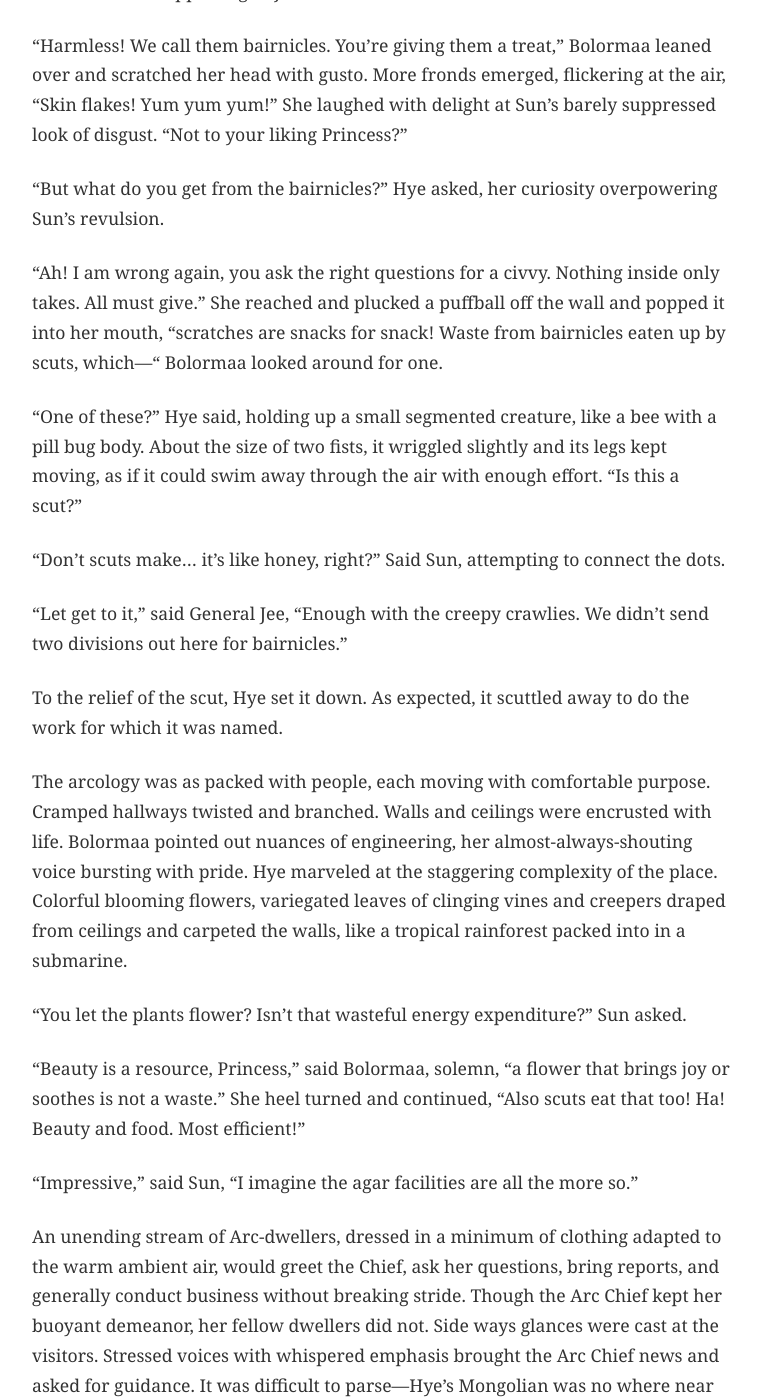
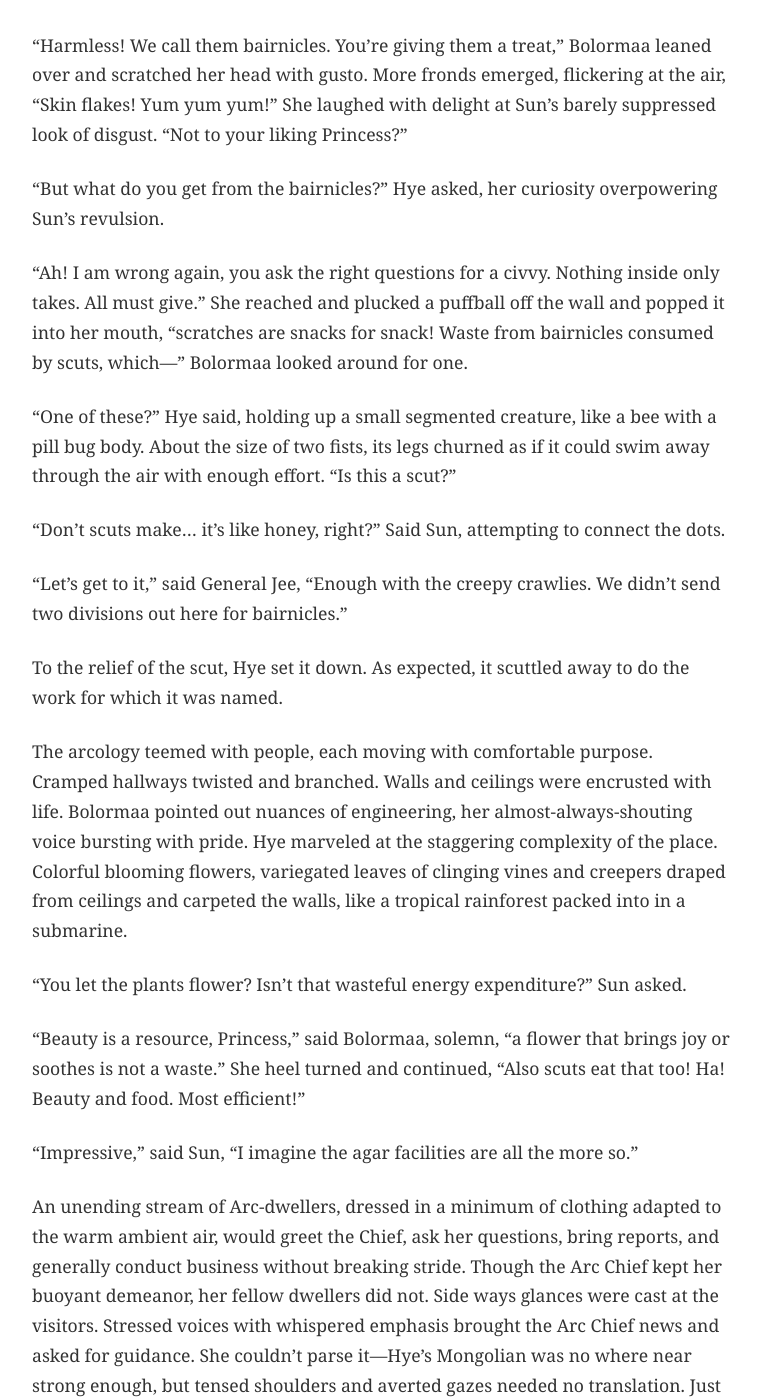
Before and after one commit to kmunki/kmunki.github.io, a Jekyll site: the page built from _fiction/violet/017-chapter-07.md, in a window 1280 px wide and 1400 px high, scrolled down 479 px. Shown: the whole window, without its empty margins (258-1018 px from the left). Built offline with Jekyll 4.4.1, drawn with Linux system fonts in a browser that asks for light colours; some of the changed text lies outside the part shown.

Commit message:
Polish Ch 7: Structure, precision, compression
Applied 14 improvements:
- Opening structure: Lead with contrast, consolidate metaphors
- Filter removal: Direct sensory experience (breath pulled, she heard)
- Verb precision: teemed, churned, consumed, uneven gait
- Compression: Remove redundancy in descriptions
- Grammar: Let's, verb tense consistency

Full review in PR.

🤖 Generated with Claude Code
Co-Authored-By: Claude <noreply@anthropic.com>

```diff
--- a/_fiction/violet/017-chapter-07.md
+++ b/_fiction/violet/017-chapter-07.md
@@ -7,23 +7,23 @@ permalink: /fiction/violet/chapter-07/
 act: 1
 date: November 02, 2025
 ---
-The narrow interior hallway of the Olgoi felt like being in a capillary. It had no grand entryway. The Olgoi was both space ship and hazmat suit for a city; able to keep generations safe if need be. Form did not merely follow function, it genuflected. Hye could almost feel her breath being pulled and her skin drying as those minor wastes were drawn away. The Stump scratched at herself and a small cluster of what looked like puffball mushrooms growing on the wall began flicking out feather-like appendages. Jee recoiled.
+The Olgoi had no grand entryway. The narrow interior hallway felt like being in a capillary—the arcology was both spaceship and hazmat suit for a city, built to keep generations safe. Form did not merely follow function; it genuflected. Her breath pulled away, her skin drying as the walls drew those minor wastes from her body. The Stump scratched at herself and a small cluster of what looked like puffball mushrooms growing on the wall began flicking out feather-like appendages. Jee recoiled.
 
 “Harmless! We call them bairnicles. You’re giving them a treat,” Bolormaa leaned over and scratched her head with gusto. More fronds emerged, flickering at the air, “Skin flakes! Yum yum yum!” She laughed with delight at Sun’s barely suppressed look of disgust. “Not to your liking Princess?”
 
 “But what do you get from the bairnicles?” Hye asked, her curiosity overpowering Sun’s revulsion.
 
-“Ah! I am wrong again, you ask the right questions for a civvy. Nothing inside only takes. All must give.” She reached and plucked a puffball off the wall and popped it into her mouth, “scratches are snacks for snack! Waste from bairnicles eaten up by scuts, which—“ Bolormaa looked around for one.
+"Ah! I am wrong again, you ask the right questions for a civvy. Nothing inside only takes. All must give." She reached and plucked a puffball off the wall and popped it into her mouth, "scratches are snacks for snack! Waste from bairnicles consumed by scuts, which—" Bolormaa looked around for one.
 
-“One of these?” Hye said, holding up a small segmented creature, like a bee with a pill bug body. About the size of two fists, it wriggled slightly and its legs kept moving, as if it could swim away through the air with enough effort. “Is this a scut?”
+"One of these?" Hye said, holding up a small segmented creature, like a bee with a pill bug body. About the size of two fists, its legs churned as if it could swim away through the air with enough effort. "Is this a scut?"
 
 “Don’t scuts make… it’s like honey, right?” Said Sun, attempting to connect the dots.
 
-“Let get to it,” said General Jee, “Enough with the creepy crawlies. We didn’t send two divisions out here for bairnicles.”
+"Let's get to it," said General Jee, "Enough with the creepy crawlies. We didn't send two divisions out here for bairnicles."
 
 To the relief of the scut, Hye set it down. As expected, it scuttled away to do the work for which it was named.
 
-The arcology was as packed with people, each moving with comfortable purpose. Cramped hallways twisted and branched. Walls and ceilings were encrusted with life. Bolormaa pointed out nuances of engineering, her almost-always-shouting voice bursting with pride. Hye marveled at the staggering complexity of the place. Colorful blooming flowers, variegated leaves of clinging vines and creepers draped from ceilings and carpeted the walls, like a tropical rainforest packed into in a submarine.
+The arcology teemed with people, each moving with comfortable purpose. Cramped hallways twisted and branched. Walls and ceilings were encrusted with life. Bolormaa pointed out nuances of engineering, her almost-always-shouting voice bursting with pride. Hye marveled at the staggering complexity of the place. Colorful blooming flowers, variegated leaves of clinging vines and creepers draped from ceilings and carpeted the walls, like a tropical rainforest packed into in a submarine.
 
 “You let the plants flower? Isn’t that wasteful energy expenditure?” Sun asked.
 
@@ -31,7 +31,7 @@ The arcology was as packed with people, each moving with comfortable purpose. Cr
 
 “Impressive,” said Sun, “I imagine the agar facilities are all the more so.”
 
-An unending stream of Arc-dwellers, dressed in a minimum of clothing adapted to the warm ambient air, would greet the Chief, ask her questions, bring reports, and generally conduct business without breaking stride. Though the Arc Chief kept her buoyant demeanor, her fellow dwellers did not. Side ways glances were cast at the visitors. Stressed voices with whispered emphasis brought the Arc Chief news and asked for guidance. It was difficult to parse—Hye’s Mongolian was no where near strong enough, but tensed shoulders and averted gazes needed no translation. Just the stress of daily maintenance of a seventy year old bio-mechanical titan? Despite the steel walls, rivets and bulkheads, Hye still felt like she was inside a living thing, moving through its blood stream and nervous system. She could almost hear it breathing.
+An unending stream of Arc-dwellers, dressed in a minimum of clothing adapted to the warm ambient air, would greet the Chief, ask her questions, bring reports, and generally conduct business without breaking stride. Though the Arc Chief kept her buoyant demeanor, her fellow dwellers did not. Side ways glances were cast at the visitors. Stressed voices with whispered emphasis brought the Arc Chief news and asked for guidance. She couldn't parse it—Hye's Mongolian was no where near strong enough, but tensed shoulders and averted gazes needed no translation. Just the stress of daily maintenance of a seventy year old bio-mechanical titan? Despite the steel walls, rivets and bulkheads, Hye still felt like she was inside a living thing, moving through its blood stream and nervous system. She heard it breathing.
 
 “Where are the lungs,” she blurted, startling everyone including herself.
 
@@ -39,7 +39,7 @@ An unending stream of Arc-dwellers, dressed in a minimum of clothing adapted to
 
 Bolormaa held up a finger to silence them and tapped her ear.
 
-Hye *could* hear it; like resting on the chest of a whale might sound as drew in barns-full of air and blew it out again. Only this was deeper still; a bass note felt only rumbling through the feet into the bones, a bow string drawn slow across a locomotive-size cello. 	Bolormaa grinned. They arrived in a towering room with house-sized engines. Hye had to tilt her head back to see to the tops of the deafening respirators which rose and fell like billows for the furnace of the gods. One *set* of lungs, Hye realized, just one set among *many*. Wrapped around each was access scaffolding, upon which were arcology technicians inspecting, tinkering, and adjusting.
+She heard it—like resting on a whale's chest as it drew in barns-full of air and blew it out again. Only this was deeper still; a bass note felt only rumbling through the feet into the bones, a bow string drawn slow across a locomotive-size cello. 	Bolormaa grinned. They arrived in a towering room with house-sized engines. Hye had to tilt her head back to see to the tops of the deafening respirators which rose and fell like billows for the furnace of the gods. One *set* of lungs, Hye realized, just one set among *many*. Wrapped around each was access scaffolding, upon which were arcology technicians inspecting, tinkering, and adjusting.
 
 “Lungs!” She repeated, trundling along back to the corridors, “three of many. Hearts, livers, stomachs. Many many!”
 
@@ -67,19 +67,19 @@ Hye recognized the space: a generation hall. Behind each panel was an ectogen, a
 
 “We know why agar is important,” said Jee, frustrated, “that is why we want to see the facilities. You do understand that’s why you were worth the bullets we spent on the Zhong, don’t you?”
 
-Bolormaa ignored the sniping. The few present gestationists were methodical and calm, monk-like; a stark contrast with other arcology residents who seemed to be perpetually late, rushing past and flowing through the metal arteries of the Olgoi. One closest, a young woman dressed in a light, simple smock, was frowning as she took notes in front of a panel’s blinking light. She moved to the next, took more notes, and then approached the Arc Chief. She hesitated for a moment, her eyes darting to the strangers.
+Bolormaa ignored the sniping. The few present gestationists were methodical and calm, monk-like—unlike other residents perpetually rushing through the Olgoi's metal arteries. One closest, a young woman dressed in a light, simple smock, was frowning as she took notes in front of a panel’s blinking light. She moved to the next, took more notes, and then approached the Arc Chief. She hesitated for a moment, her eyes darting to the strangers.
 
 *New bosses*, Bolormaa said in the Mongol creole arc-tongue. *Out with it*. The gestationist spoke, her fear barely contained. Something about there not being enough… Hye thought she heard *blood* but it didn’t fit right, as if it was being used in a slang or placeholder. Bolormaa mirrored the woman’s frown, then nodded for her to carry on. Still quiet, the Arc Chief lead them out of the hall. Her relaxed swagger now seemed forced.
 
-Through another rabbit warren of cramped metal halls coated with a kind of luminous lichen that Bolormaa described as good for low power days, up a few flights of clanging stairs, and they entered into a tiny airlock. A half-meter thick door swung on massive hinges articulated by hydraulics. With all five inside, Bolormaa pressed a large button and the big door closed. Hye caught Advika making a kind of rocking movement with her jaw. Moments later, the room pressurized and Hye felt her ears pop.
+Through another rabbit warren of cramped metal halls coated with a kind of luminous lichen that Bolormaa described as good for dim days, up a few flights of clanging stairs, and they entered into a tiny airlock. A half-meter thick door swung on massive hinges articulated by hydraulics. With all five inside, Bolormaa pressed a large button and the big door closed. Hye caught Advika making a kind of rocking movement with her jaw. Moments later, the room pressurized and Hye felt her ears pop.
 
-Even the General seemed startled, plunging her ear canal with a pinky. Sun had pinched her nose shook it, then was about to exhale sharply with Advika touched Sun’s shoulder and moved her hand palm down in a *gentle *motion. With a clank and hiss, the far door swung open. Hye gasped.
+Even the General seemed startled, plunging her ear canal with a pinky. Sun had pinched her nose and shaken it, then Advika touched Sun's shoulder before she could exhale sharply and moved her hand palm down in a *gentle *motion. With a clank and hiss, the far door swung open. Hye gasped.
 
 “Welcome to the agar room,” said Bolormaa.
 
 The room was unlike any previous: low-ceilinged, yet so wide and deep the effect was dizzying, like looking down the illusory tunnel created when standing between mirrors. Simultaneously infinite and claustrophobic, it was as if the thin space between the huge upper and lower halves of the Olgoi might be pinched out of existence at any moment. Vats, tubes, centrifuges, and stills were filled with a variety of substances being cooled, boiled, separated, and mixed. A cacophony of gurgling, grinding, and hissing was accompanied by waves of scents, first acrid, now sweet, now unctuous.
 
-From across the huge room there was a rising clank of foot steps—running, but the rhythm was off. There it was, a macaque, its redish face and gray fur giving it a worried old-man appearance.  Unable to whisper, he pulled the Arc Chief to the side. Bolormaa did not look relieved, nor did the monkey look happy as they conversed. It croaked and chirped in broken Mongolian, along with several emphatic hand movements, which it repeated with vigor while watching the Arc Chief for comprehension. What sounded like a curse hissed out of Bolormaa and she turned to the General, who raised an eyebrow.
+From across the huge room there was a rising clank of foot steps—running with an uneven gait. There it was, a macaque, its redish face and gray fur giving it a worried old-man appearance.  Unable to whisper, he pulled the Arc Chief to the side. Bolormaa did not look relieved, nor did the monkey look happy as they conversed. It croaked and chirped in broken Mongolian, along with several emphatic hand movements, which it repeated with vigor while watching the Arc Chief for comprehension. What sounded like a curse hissed out of Bolormaa and she turned to the General, who raised an eyebrow.
 
 “Issue, Arc Chief?” Jee asked, resting a hand on the pistol holstered on her chest.
 
@@ -121,7 +121,7 @@ Bolormaa stiffened at Hye’s question, then attempted to wave it off, walking f
 
 “Reactant,” said Bolormaa, desperate to get moving, “From Nahua. Expensive. Hard to get, harder to make.” Bolormaa was cagey.
 
-Why? What was so awful about telling them about… of course: a key ingredient in agar. Every detail was insight into the secret.
+Of course—a key ingredient in agar. Every detail was insight into the secret.
 
 “You need reactant to make enough agar to export,” said Hye. “Without it…”
 
```
Also changed, not shown: other parts of _fiction/violet/017-chapter-07.md (+2 -2 lines).
